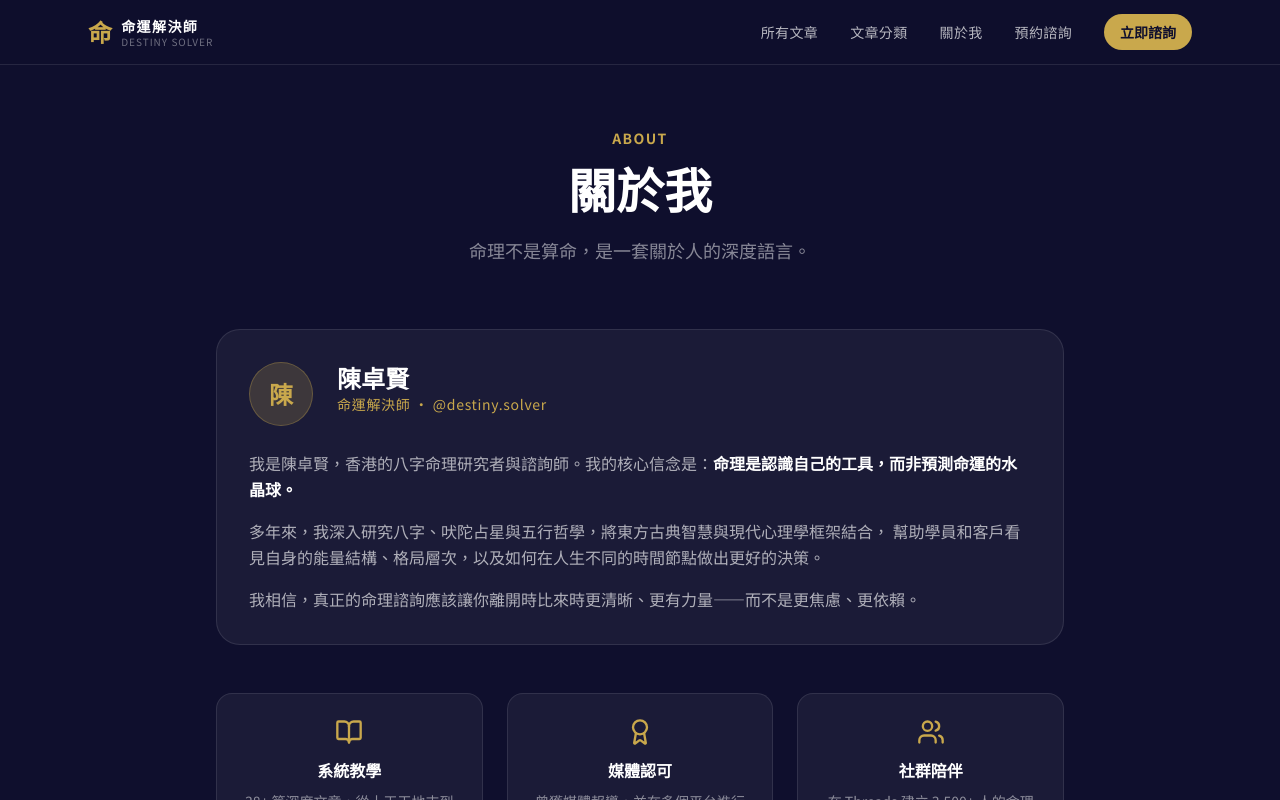
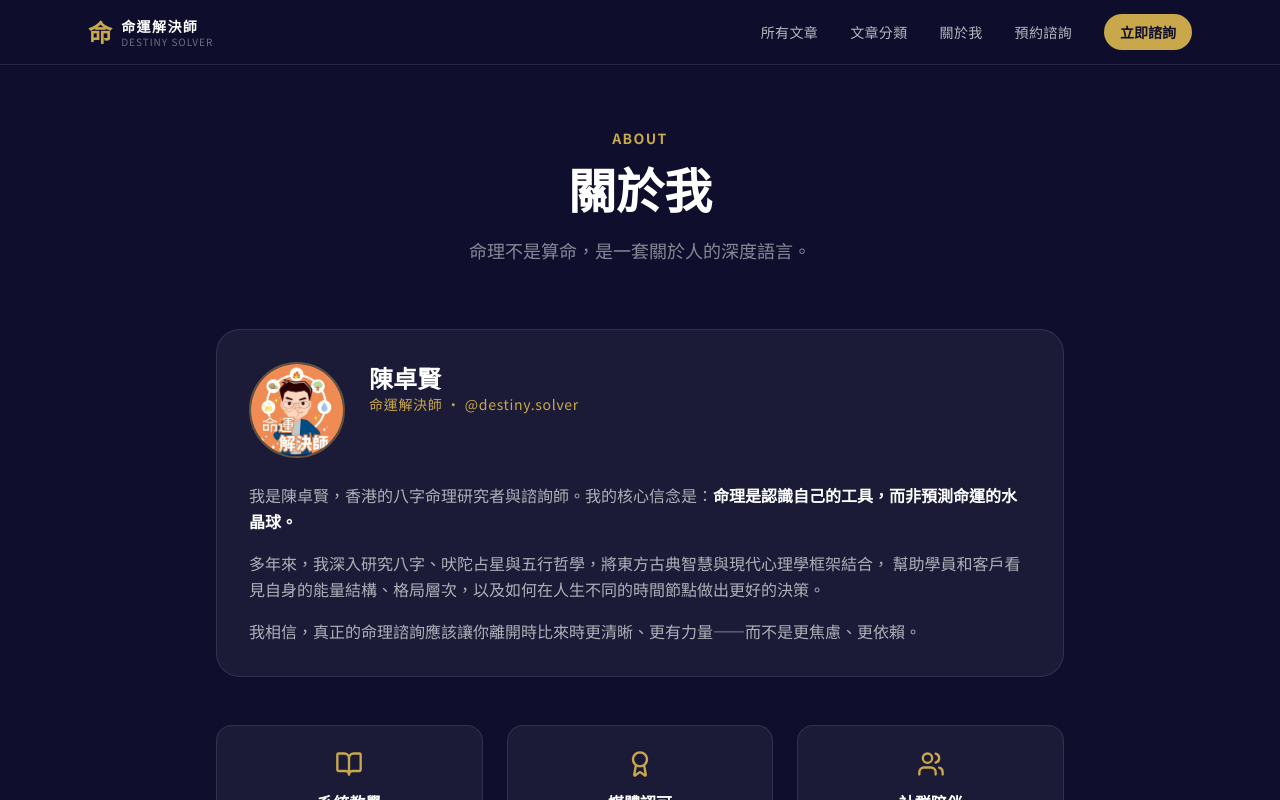
Before and after one commit to michaelchangezi-source/destiny-solver-blog, a Next.js app: page /about in a window 1280 px wide. Shown: the top 800 px of the page. Built offline with nearby package versions, Linux system fonts and the light colour scheme.

Commit message:
Add avatar image to homepage, about page and JSON-LD schemas

```diff
--- a/src/app/about/page.tsx
+++ b/src/app/about/page.tsx
@@ -1,5 +1,6 @@
 import type { Metadata } from 'next'
 import Link from 'next/link'
+import Image from 'next/image'
 import { ArrowRight, BookOpen, Users, Award } from 'lucide-react'
 
 export const metadata: Metadata = {
@@ -15,6 +16,7 @@ const personJsonLd = {
   url: 'https://destiny-solver-blog.vercel.app/about',
   jobTitle: '八字命理師',
   description: '香港八字命理研究者與諮詢師，融合東方命理與現代心理學，用命理幫助人認識真實的自己。',
+  image: 'https://destiny-solver-blog.vercel.app/images/avatar.png',
   email: 'michaelchan.gezi@gmail.com',
   sameAs: [
     'https://www.threads.com/@destiny.solver',
@@ -46,8 +48,14 @@ export default function AboutPage() {
       {/* Bio */}
       <div className="bg-white/5 border border-white/10 rounded-3xl p-8 mb-12">
         <div className="flex items-start gap-6 mb-6">
-          <div className="w-16 h-16 bg-[#C9A84C]/20 border border-[#C9A84C]/30 rounded-full flex items-center justify-center flex-shrink-0">
-            <span className="text-[#C9A84C] text-2xl font-black">陳</span>
+          <div className="w-24 h-24 rounded-full overflow-hidden border-2 border-[#C9A84C]/40 flex-shrink-0">
+            <Image
+              src="/images/avatar.png"
+              alt="命運解決師｜陳卓賢"
+              width={96}
+              height={96}
+              className="object-cover w-full h-full"
+            />
           </div>
           <div>
             <h2 className="text-white text-2xl font-bold">陳卓賢</h2>
--- a/src/app/layout.tsx
+++ b/src/app/layout.tsx
@@ -48,6 +48,7 @@ const websiteJsonLd = {
   author: {
     '@type': 'Person',
     name: '陳卓賢',
+    image: 'https://destiny-solver-blog.vercel.app/images/avatar.png',
     url: 'https://destiny-solver-blog.vercel.app/about',
     sameAs: [
       'https://www.threads.com/@destiny.solver',
--- a/src/app/page.tsx
+++ b/src/app/page.tsx
@@ -1,4 +1,5 @@
 import Link from 'next/link'
+import Image from 'next/image'
 import { ArrowRight, BookOpen, Calendar, MessageCircle } from 'lucide-react'
 import { getAllArticles, getAllCategories } from '@/lib/articles'
 import ArticleCard from '@/components/blog/ArticleCard'
@@ -24,9 +25,20 @@ export default function HomePage() {
         <div className="relative max-w-6xl mx-auto px-4 sm:px-6 py-24 grid grid-cols-1 lg:grid-cols-2 gap-16 items-center">
           {/* Text */}
           <div>
-            <p className="text-[#C9A84C] text-sm font-semibold tracking-[0.3em] uppercase mb-6">
-              命運解決師 · Destiny Solver
-            </p>
+            <div className="flex items-center gap-3 mb-6">
+              <div className="w-12 h-12 rounded-full overflow-hidden border border-[#C9A84C]/40 flex-shrink-0">
+                <Image
+                  src="/images/avatar.png"
+                  alt="命運解決師｜陳卓賢"
+                  width={48}
+                  height={48}
+                  className="object-cover w-full h-full"
+                />
+              </div>
+              <p className="text-[#C9A84C] text-sm font-semibold tracking-[0.3em] uppercase">
+                命運解決師 · Destiny Solver
+              </p>
+            </div>
             <h1 className="text-white text-4xl sm:text-5xl lg:text-6xl font-black leading-tight mb-6">
               用命理<br />
               <span className="text-[#C9A84C]">讀懂你</span><br />
```
Also changed, not shown: public/images/avatar.png (added).
